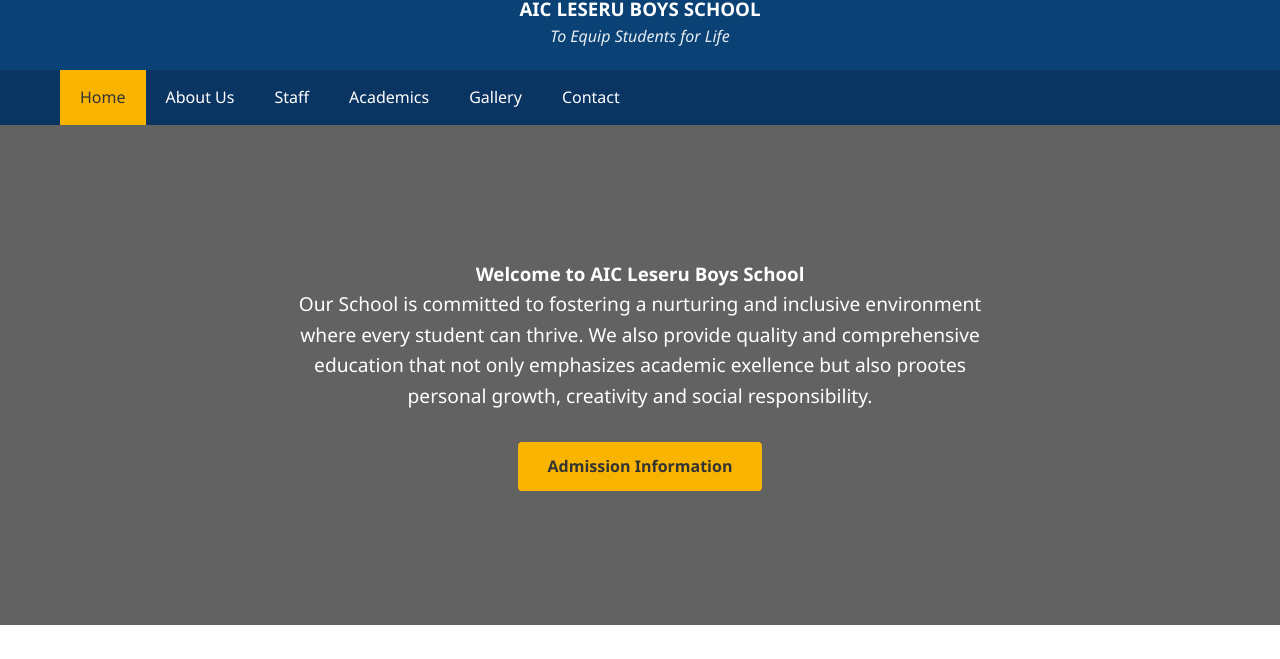
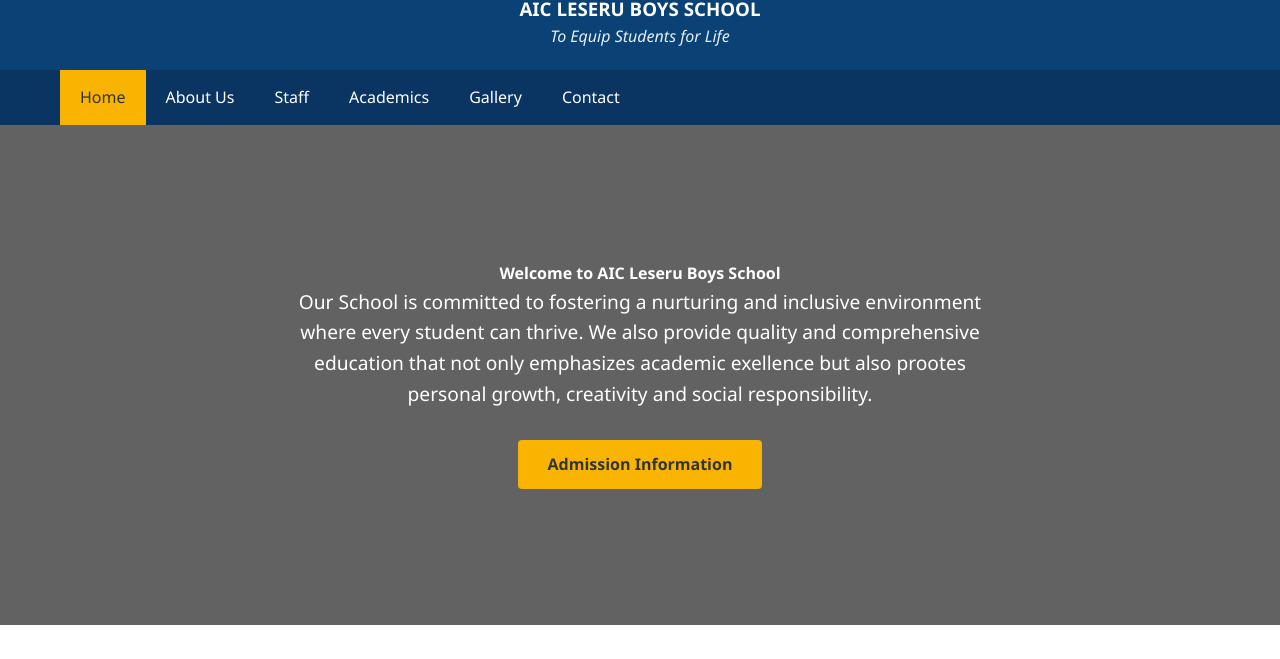
Before and after one commit to ClainMursoi/Leseru-Boys, a plain HTML site: page index.html in a window 1280 px wide. Shown: the part 141-800 px from the top of the page. Drawn offline with Linux system fonts and the light colour scheme.

Commit message:
Update index.html

```diff
--- a/index.html
+++ b/index.html
@@ -679,7 +679,7 @@
 
     <!-- Hero Section -->
     <section class="hero" id="home">
-        <h3>Welcome to AIC Leseru Boys School</h3>
+        <h4>Welcome to AIC Leseru Boys School</h4>
         <p>Our School is committed to fostering a nurturing and inclusive environment where every student can thrive. We also provide quality and comprehensive education that not only emphasizes academic exellence but also prootes personal growth, creativity and social responsibility.
 
 </p>
```
